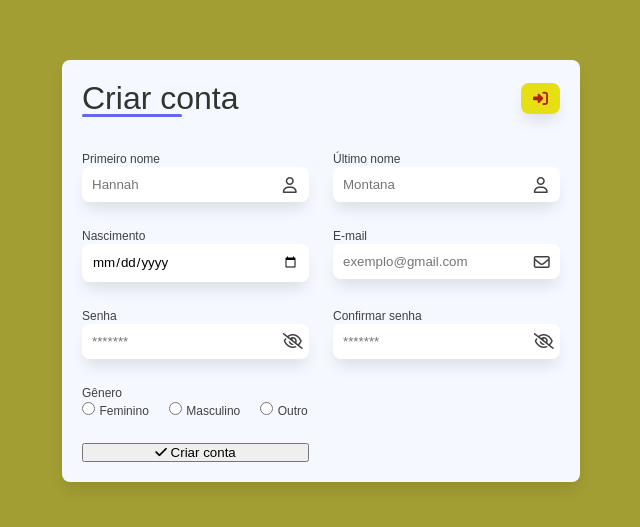
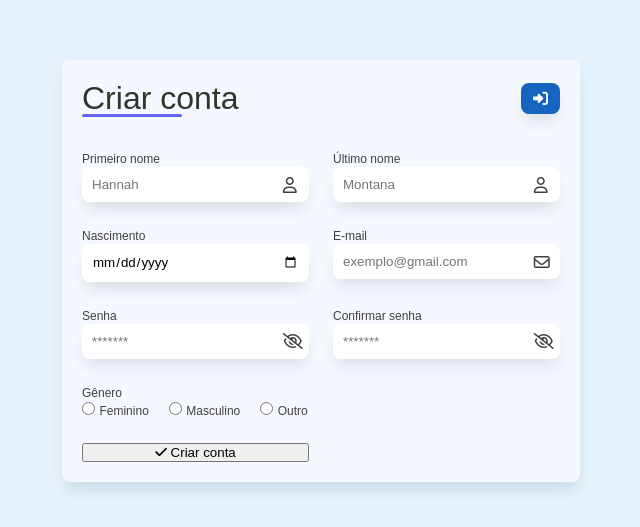
Before and after one commit to jandirapedrosa/multi_exerc, a plain HTML site: page index.html in a window 1280 px wide. Shown: the part 129-656 px from the top of the page, without its empty margins (319-959 px from the left). Drawn offline with Linux system fonts and the light colour scheme.

Commit message:
cores diferentes

```diff
--- a/src/style/style.css
+++ b/src/style/style.css
@@ -12,11 +12,11 @@ body {
   justify-content: center;
   align-items: center;
   min-height: 100vh;
-  background-color: #a29e33;
+  background-color: #e3f2fd;
 }
 
 .btn-default {
-  background-color: #e6df14;
+  background-color: #1565c0;
   display: flex;
   align-items: center;
   border: none;
@@ -24,7 +24,7 @@ body {
   border-radius: 8px;
   font-size: 15px;
   font-weight: 500;
-  color: #b51f1f;
+  color: #ffffff;
   cursor: pointer;
   gap: 8px;
   height: fit-content;
@@ -33,7 +33,7 @@ body {
 }
 
 .btn-default:hover {
-  background-color: #818cf8;
+  background-color: #0d47a1;
 }
 
 #form_container {
```
